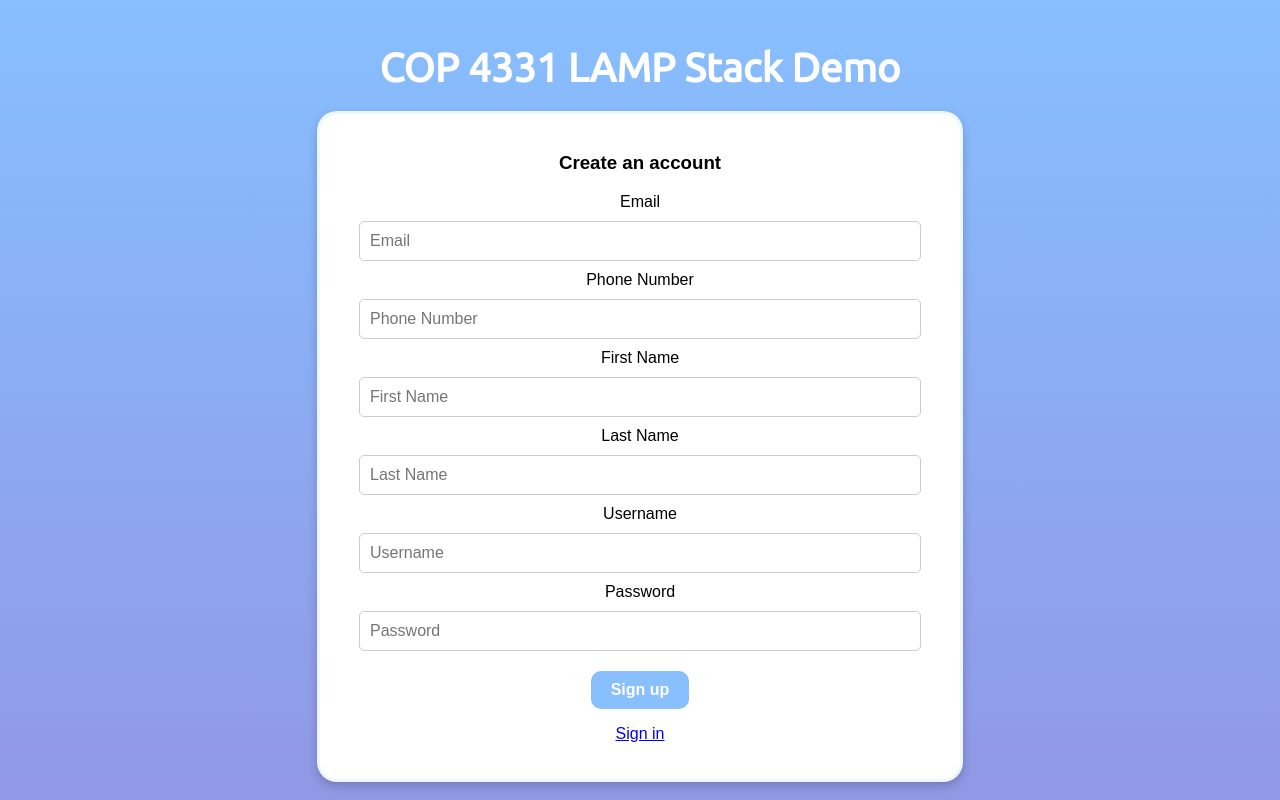
After one commit to Hasini-D/small-project-32, a PHP site: page /signup.html in a window 1280 px wide. The commit adds this page. Run offline with PHP 8.4, Linux system fonts and the light colour scheme.

Commit message:
save local changes before pulling

```diff
--- a/css/styles.css
+++ b/css/styles.css
@@ -1,13 +1,20 @@
-body {
+html {
+    height: 100%;
+}
+
+   body {
     font-family: Arial, Helvetica, sans-serif;
     background: linear-gradient(#87bfff, #9198e5);
+    padding: 0;
     margin: 0;
-    height: 100vh; /* Full viewport height */
+    min-height: 100%;
+    background-attachment: fixed; /* Ensures the background remains fixed during scrolling */
+    background-size: cover; /* Ensures the background scales to fill the entire page */
+    background-repeat: no-repeat; /* Prevents the background from repeating */
+    background-position: center;
     display: flex;
-    justify-content: center; /* Center content horizontally */
-    align-items: center; /* Center content vertically */
-    background-repeat: no-repeat;
-    background-position: center;
+    justify-content: center;
+    align-items: center;
     flex-direction: column;
 }
 
@@ -22,6 +29,19 @@ body {
     box-shadow: 0 4px 10px rgba(0, 0, 0, 0.2);
     align-items: center; /* Center content vertically */
 }
+
+.container_signup {
+    background-color: white;
+    width: 50%;
+    max-width: 600px;
+    border: 3px solid rgba(135, 191, 255, 0.14);
+    padding: 20px;
+    text-align: center;
+    border-radius: 20px;
+    box-shadow: 0 4px 10px rgba(0, 0, 0, 0.2);
+    align-items: center; /* Center content vertically */
+}
+
 
 .button {
     background-color: #87bfff;
@@ -98,7 +118,7 @@ input {
     color: #FFFFFF;
     opacity: 50%;
 }
-
+/*
 #loginName
 {
 	font-size: 30px;
@@ -115,7 +135,7 @@ input {
 {
 	font-size: 30px;
 }
-
+*/
 /*
 input[type="text"],input[type="password"]{
     border-radius: 25px;
--- /dev/null
+++ b/signup.html
@@ -0,0 +1,42 @@
+<!DOCTYPE html>
+<html>
+<head>
+    <title>Sign Up</title>
+    <script type="text/javascript" src="js/md5.js"></script>
+    <script type="text/javascript" src="js/code.js"></script>
+    <link href="css/styles.css" rel="stylesheet">
+    <link href="https://fonts.googleapis.com/css?family=Ubuntu" rel="stylesheet">
+</head>
+<body>
+    <div>
+        <h1 id="title">COP 4331 LAMP Stack Demo</h1>
+    </div>
+
+    <div class="container_signup">
+		<!--return false is used so The page does not reload or redirect upon form submission.-->
+        <form id="signupForm" onsubmit="return false;">
+            <h3>Create an account</h3>
+            <label for="email">Email</label>
+            <input type="text" id="email" name="email" placeholder="Email" required>
+            <br>
+            <label for="email">Phone Number</label>
+            <input type="text" id="phoneNumber" name="phoneNumber" placeholder="Phone Number" required>
+            <br>
+            <label for="firstName">First Name</label>
+            <input type="text" id="firstName" name="firstName" placeholder="First Name" required>
+            <br>
+            <label for="lastName">Last Name</label>
+            <input type="text" id="lastName" name="lastName" placeholder="Last Name" required>
+            <br>
+            <label for="loginName">Username</label>
+            <input type="text" id="loginName" name="loginName" placeholder="Username" required>
+            <br>
+            <label for="loginPassword">Password</label>
+            <input type="password" id="loginPassword" name="password" placeholder="Password" required>
+            <br>
+            <button class="button" type="button" onclick="signUp();">Sign up</button>
+        </form>
+        <p><a href="index.html">Sign in</a></p>
+    </div>
+</body>
+</html>
```
Also changed, not shown: index.html (+11 -5 lines), 1 other file.
